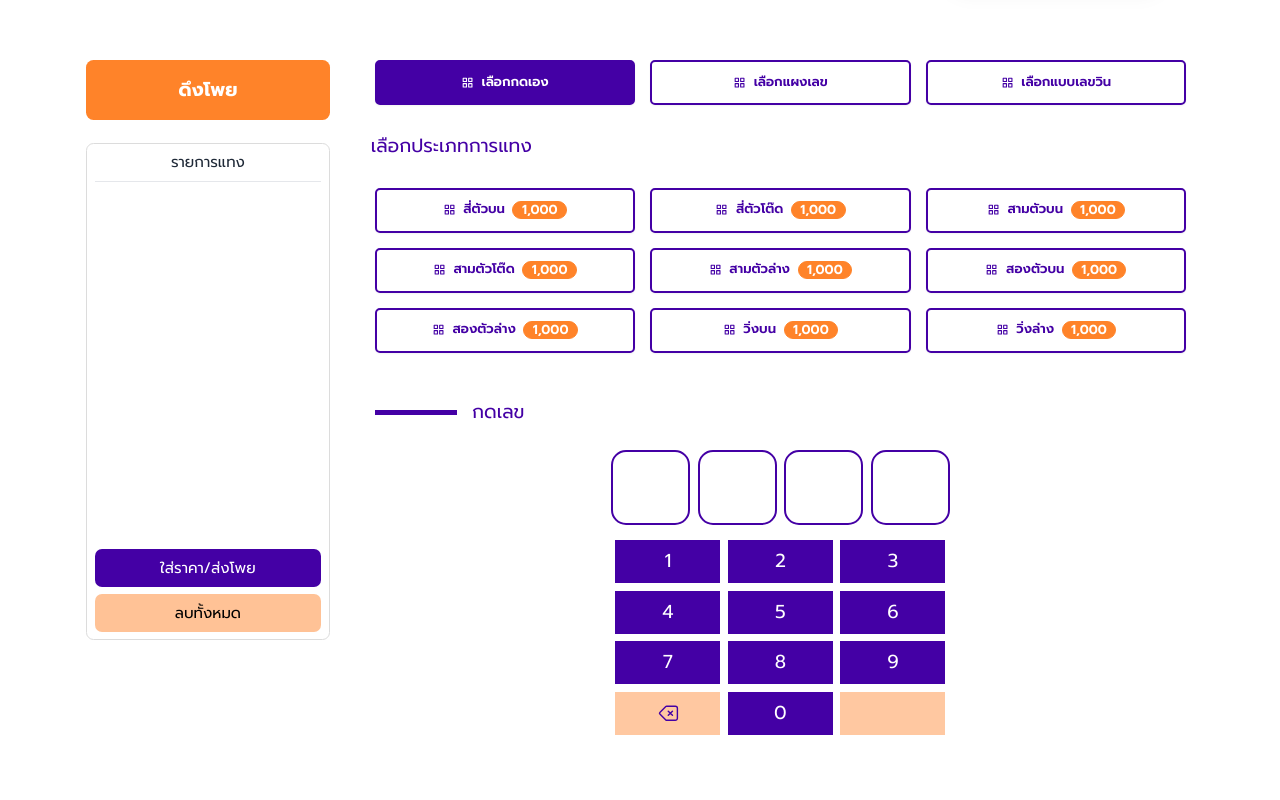
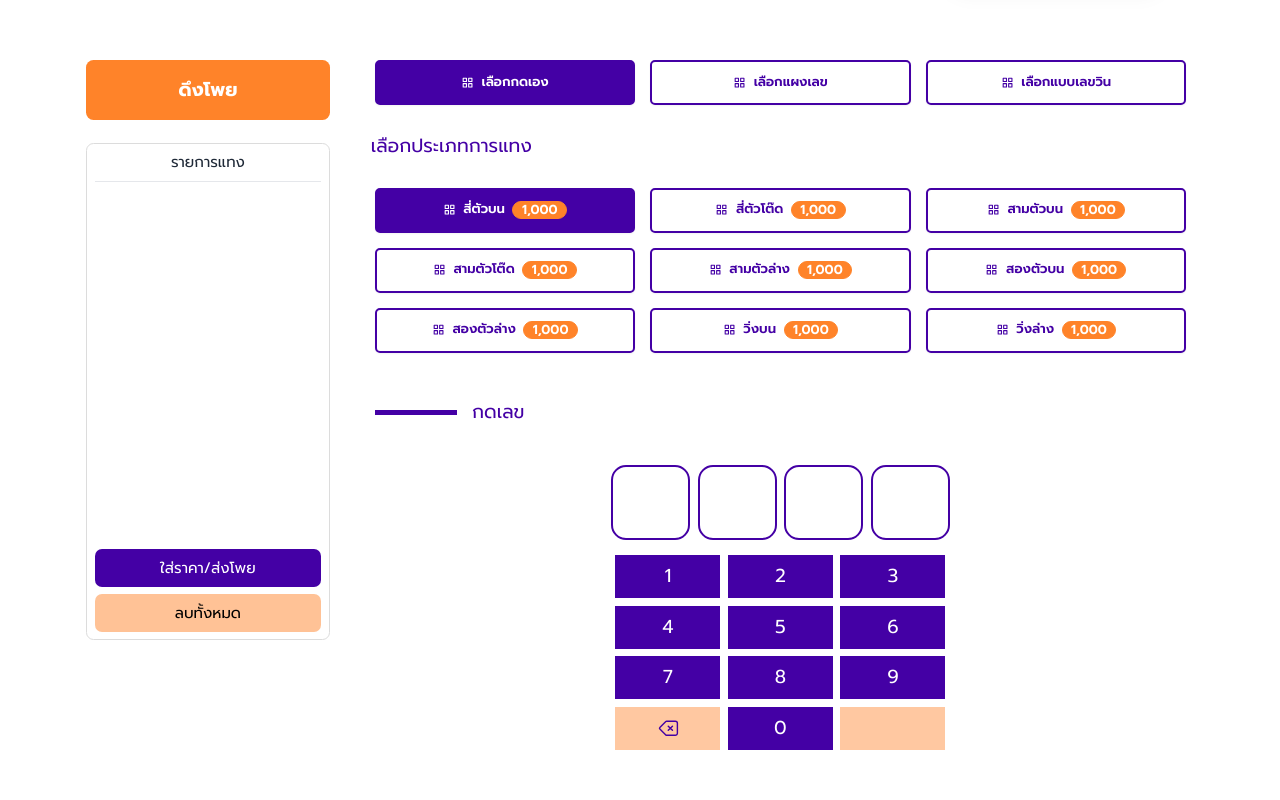
Before and after one commit to zvcx22545/Dopoy788, a React (Vite) app: page /play in a window 1280 px wide. Shown: the part 480-1280 px from the top of the page. Built offline with nearby package versions, Linux system fonts and the light colour scheme; what tailwindcss-animated would draw is missing.

Commit message:
src/components/Play/play.jsx

```diff
--- a/src/components/Play/play.jsx
+++ b/src/components/Play/play.jsx
@@ -17,20 +17,18 @@ function Play() {
   };
 
   //   add active class for tab
+
   const [activeButton, setActiveButton] = useState("เลือกกดเอง");
 
-  const handleButtonClick = (buttonName, digits) => {
-    if (buttonName === "เลือกแผงเลข" || buttonName === "เลือกแบบเลขวิน") {
-      // If one of these buttons is clicked, change the active button and reset digits
-      setActiveButton(buttonName);
-    } else {
-      // For other buttons, only update the number of digits and keep "เลือกกดเอง" active
-      setNumberOfDigits(digits);
-      if (activeButton !== "เลือกกดเอง") {
-        setActiveButton("เลือกกดเอง");
-        setNumberOfDigits(4);
-      }
-    }
+  const [activeHuy, setActiveHuy] = useState("สี่ตัวบน");
+
+  const active = (buttonName, numberOfDigits) => {
+    setActiveHuy(buttonName);
+    setNumberOfDigits(numberOfDigits); // ส่งค่าตัวเลขไปกับฟังก์ชัน
+  };
+
+  const handleButtonClick = (buttonName) => {
+      setActiveButton(buttonName); // ให้ activeButton เป็นปุ่มที่ถูกคลิ
   };
 
   useEffect(() => {
@@ -182,28 +180,24 @@ function Play() {
 
         <div className="col-span-2">
           <div className="playbtn">
-
             <div className="grid gap-4 p-5 grid-cols-3">
-
               <button
-                className={`btn ${
-                  activeButton === "เลือกกดเอง" ? "active" : ""
+                className={`btn ${activeButton === "เลือกกดเอง" ? "active" : ""
                   }`}
                 onClick={() => handleButtonClick("เลือกกดเอง")}
               >
                 <BiGridAlt /> เลือกกดเอง
               </button>
+
               <button
-                className={`btn ${
-                  activeButton === "เลือกแผงเลข" ? "active" : ""
+                className={`btn ${activeButton === "เลือกแผงเลข" ? "active" : ""
                   }`}
                 onClick={() => handleButtonClick("เลือกแผงเลข")}
               >
                 <BiGridAlt /> เลือกแผงเลข
               </button>
               <button
-                className={`btn ${
-                  activeButton === "เลือกแบบเลขวิน" ? "active" : ""
+                className={`btn ${activeButton === "เลือกแบบเลขวิน" ? "active" : ""
                   }`}
                 onClick={() => handleButtonClick("เลือกแบบเลขวิน")}
               >
@@ -212,8 +206,15 @@ function Play() {
             </div>
           </div>
 
-            <div className={`container-putnumber ${ activeButton !== "เลือกกดเอง" ? "hidden" : "" } ${  activeButton === "เลือกกดเอง" ? "animate-fade-down animate-once animate-duration-300 animate-delay-100 animate-ease-linear" : ""  }`} >
-
+          <div
+            className={`container-putnumber ${activeButton === "เลือกกดเอง" ? "" : "hidden"
+              } ${activeButton === "เลือกกดเอง"
+                ? "animate-fade-down animate-once animate-duration-300 animate-delay-100 animate-ease-linear"
+                : ""
+              }`}
+          >
+            {activeButton === "เลือกกดเอง" && (
+              <section>
                 <div className="gap-4 w-40">
                   <div className="divider divider-end text-xl">
                     เลือกประเภทการแทง
@@ -221,47 +222,38 @@ function Play() {
                 </div>
                 <div className="custom-container">
                   <div className="grid gap-4 p-5 grid-cols-3">
-            <button className={`btn ${activeButton === "สี่ตัวบน" || activeButton === "สี่ตัวโต๊ด" ? "active" : ""}`} onClick={() => handleButtonClick("สี่ตัวบน", 4)}>
-                <BiGridAlt /> สี่ตัวบน
+
+                  <button className={`btn ${activeHuy === "สี่ตัวบน" ? "active" : ""}`} onClick={() => active("สี่ตัวบน", 4)} > <BiGridAlt /> สี่ตัวบน
                   <div className="badge badge-primary">1,000</div>
                   </button>
-              <button className={`btn ${activeButton === "สี่ตัวโต๊ด" || activeButton === "สี่ตัวบน" ? "active" : ""}`} onClick={() => handleButtonClick("สี่ตัวโต๊ด", 4)}>
-                <BiGridAlt /> สี่ตัวโต๊ด
+
+                  <button className={`btn ${activeHuy === "สี่ตัวโต๊ด" ?"active" : ""}`} onClick={() => active("สี่ตัวโต๊ด", 4)} > <BiGridAlt /> สี่ตัวโต๊ด
                   <div className="badge badge-primary">1,000</div>
                   </button>
-              <button className={`btn ${activeButton === "สามตัวบน" && activeButton === "เลือกกดเอง" ? "active" : ""}`} onClick={() => handleButtonClick("สามตัวบน", 3)}>
-                <BiGridAlt /> สามตัวบน
-                <div className="badge badge-primary">1,000</div>
+
+                  <button className={`btn ${activeHuy === "สามตัวบน" || activeHuy === "สามตัวโต๊ด" || activeHuy === "สามตัวล่าง" ? "active" : ""}`} onClick={() => active("สามตัวบน", 3)} >
+                  <BiGridAlt /> สามตัวบน <div className="badge badge-primary">1,000</div>
                   </button>
-              <button className={`btn ${activeButton === "สามตัวโต๊ด" && activeButton === "เลือกกดเอง" ? "active" : ""}`} onClick={() => handleButtonClick("สามตัวโต๊ด", 3)}>
 
-                <BiGridAlt /> สามตัวโต๊ด
-                <div className="badge badge-primary">1,000</div>
+                  <button className={`btn ${activeHuy === "สามตัวบน" || activeHuy === "สามตัวโต๊ด" || activeHuy === "สามตัวล่าง" ? "active" : ""}`} onClick={() => active("สามตัวโต๊ด", 3)} >
+                  <BiGridAlt /> สามตัวโต๊ด <div className="badge badge-primary">1,000</div>
                   </button>
-              <button className={`btn ${activeButton === "สามตัวล่าง" && activeButton === "เลือกกดเอง" ? "active" : ""}`} onClick={() => handleButtonClick("สามตัวล่าง", 3)}>
 
-                <BiGridAlt /> สามตัวล่าง
-                <div className="badge badge-primary">1,000</div>
+                  <button className={`btn ${activeHuy === "สามตัวบน" || activeHuy === "สามตัวโต๊ด" || activeHuy === "สามตัวล่าง" ? "active" : ""}`} onClick={() => active("สามตัวล่าง", 3)} >
+                  <BiGridAlt /> สามตัวล่าง <div className="badge badge-primary">1,000</div>
                   </button>
-              <button className={`btn ${activeButton === "สองตัวบน" && activeButton === "เลือกกดเอง" ? "active" : ""}`} onClick={() => handleButtonClick("สองตัวบน", 2)}>
 
-                <BiGridAlt /> สองตัวบน
-                <div className="badge badge-primary">1,000</div>
+                    <button className={`btn ${activeHuy === "สองตัวบน" || activeHuy === "สองตัวล่าง" ? "active" : ""}`} onClick={() => active("สองตัวบน", 2)} >
+                    <BiGridAlt /> สองตัวบน <div className="badge badge-primary">1,000</div>
                   </button>
-              <button className={`btn ${activeButton === "สองตัวล่าง" && activeButton === "เลือกกดเอง" ? "active" : ""}`} onClick={() => handleButtonClick("สองตัวล่าง", 2)}>
-
-                <BiGridAlt /> สองตัวล่าง
-                <div className="badge badge-primary">1,000</div>
+                  <button className={`btn ${activeHuy === "สองตัวบน" || activeHuy === "สองตัวล่าง" ? "active" : ""}`} onClick={() => active("สองตัวล่าง", 2)} >
+                    <BiGridAlt /> สองตัวล่าง <div className="badge badge-primary">1,000</div>
                   </button>
-              <button className={`btn ${activeButton === "วิ่งบน" && activeButton === "เลือกกดเอง" ? "active" : ""}`} onClick={() => handleButtonClick("วิ่งบน", 1)}>
-
-                <BiGridAlt /> วิ่งบน
-                <div className="badge badge-primary">1,000</div>
+                  <button className={`btn ${ activeHuy === "วิ่งบน" ? "active" : ""}`} onClick={() => active("วิ่งบน", 1)} >
+                    <BiGridAlt /> วิ่งบน <div className="badge badge-primary">1,000</div>
                   </button>
-              <button className={`btn ${activeButton === "วิ่งล่าง" && activeButton === "เลือกกดเอง" ? "active" : ""}`} onClick={() => handleButtonClick("วิ่งล่าง", 1)}>
-
-                <BiGridAlt /> วิ่งล่าง
-                <div className="badge badge-primary">1,000</div>
+                  <button className={`btn ${ activeHuy === "วิ่งล่าง" ? "active" : ""}`} onClick={() => active("วิ่งล่าง", 1)} >
+                    <BiGridAlt /> วิ่งล่าง <div className="badge badge-primary">1,000</div>
                   </button>
                   </div>
                 </div>
@@ -270,24 +262,21 @@ function Play() {
               <div className="divider divider-end text-xl">กดเอง</div>
             </div> */}
 
-
-        <div
-          className= "grid gap-4 p-5 col-span-2" >
-          {activeButton === "เลือกกดเอง" && (
-            <section>
+                <div className="grid gap-4 p-5 col-span-2">
                   <div className="gap-4 w-40">
                     <div className="divider divider-end text-xl">กดเลข</div>
                   </div>
                   <div className="">
-              <NumpadLotto addCompletedNumbers={addCompletedNumbers} numberOfDigits={numberOfDigits} />
-
+                    <NumpadLotto
+                      addCompletedNumbers={addCompletedNumbers}
+                      numberOfDigits={numberOfDigits}
+                    />
+                  </div>
                 </div>
               </section>
             )}
           </div>
-        </div>
-        <div
-          className= "grid gap-4 p-5 col-span-2" >
+          <div className="grid gap-4 p-5 col-span-2">
             {activeButton === "เลือกแผงเลข" && (
               <section>
                 <div className="gap-4 w-40 mt-[67px]">
@@ -298,10 +287,8 @@ function Play() {
           </div>
         </div>
         <div
-          className={`grid gap-4 p-5 col-span-2 ${
-            activeButton !== "เลือกแบบเลขวิน" ? "hidden" : ""
-          } ${
-            activeButton === "เลือกแบบเลขวิน"
+          className={`grid gap-4 p-5 col-span-2 ${activeButton !== "เลือกแบบเลขวิน" ? "hidden" : ""
+            } ${activeButton === "เลือกแบบเลขวิน"
               ? "animate-fade-down animate-once animate-duration-300 animate-delay-100 animate-ease-linear"
               : ""
             }`}
```
Lines whose indentation alone changed are shown as unchanged.
